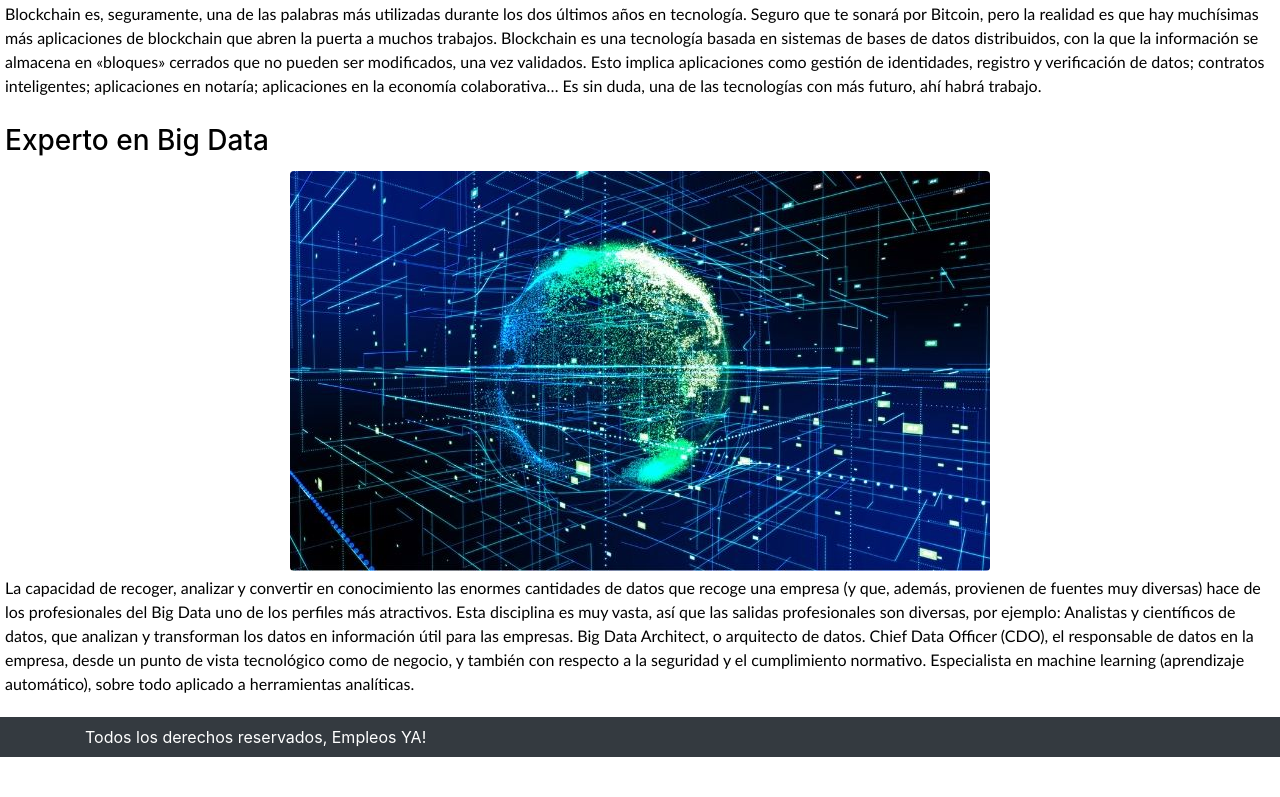
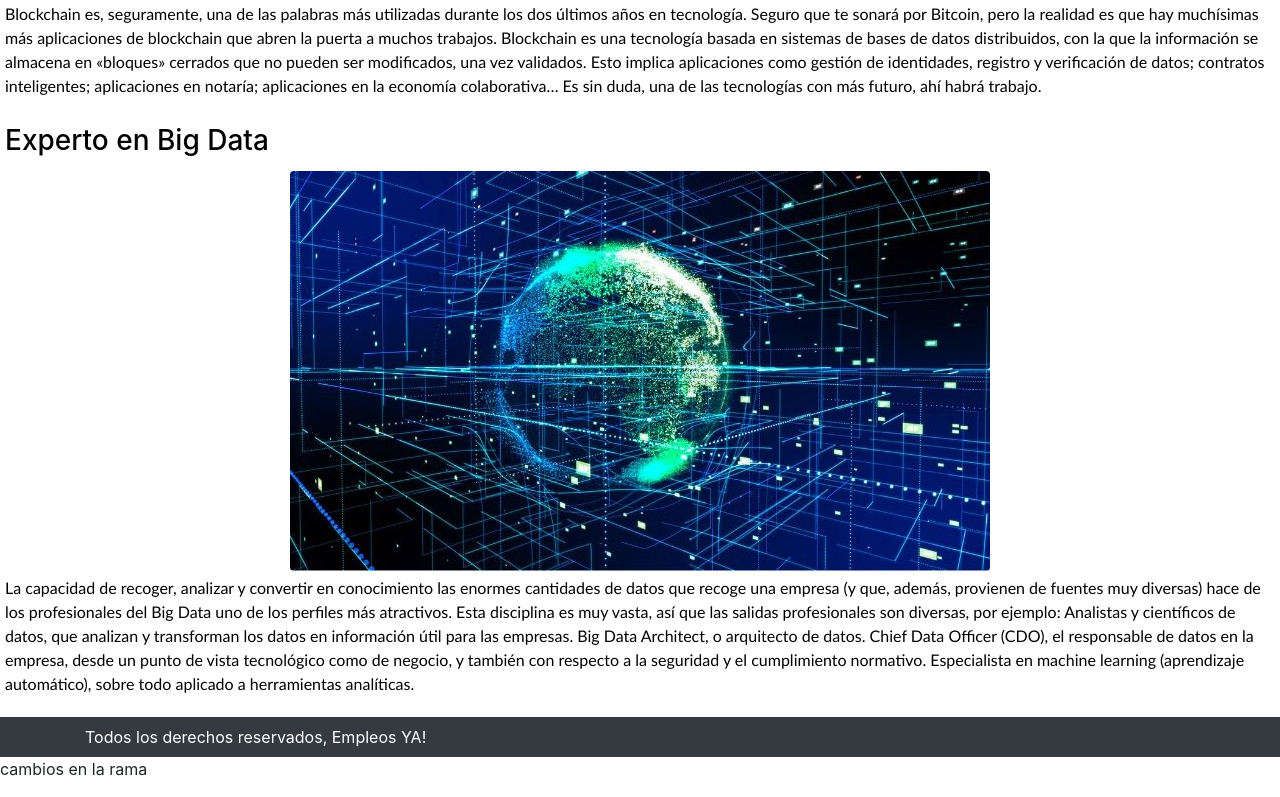
Before and after one commit to AndresCastro-hub/Empleos-Ya, a website: page index.html in a window 1280 px wide. Shown: the part 2608-3405 px from the top of the page. Before the commit the page ends 3365 px from the top, so only its background shows below. Drawn offline with nearby package versions, Linux system fonts and the light colour scheme.

Commit message:
cambios en el index

```diff
--- a/index.html
+++ b/index.html
@@ -133,6 +133,10 @@
       </div>
     </footer>
 
+  <p>cambios en la rama</p>
+
+
+
 </body>
 <script src="https://code.jquery.com/jquery-3.5.1.slim.min.js" integrity="sha384-DfXdz2htPH0lsSSs5nCTpuj/zy4C+OGpamoFVy38MVBnE+IbbVYUew+OrCXaRkfj" crossorigin="anonymous"></script>
 <script src="https://cdn.jsdelivr.net/npm/bootstrap@4.6.0/dist/js/bootstrap.bundle.min.js" integrity="sha384-Piv4xVNRyMGpqkS2by6br4gNJ7DXjqk09RmUpJ8jgGtD7zP9yug3goQfGII0yAns" crossorigin="anonymous"></script>
```
Also changed, not shown: secciones/nosotros.html (+1 -1 lines).
